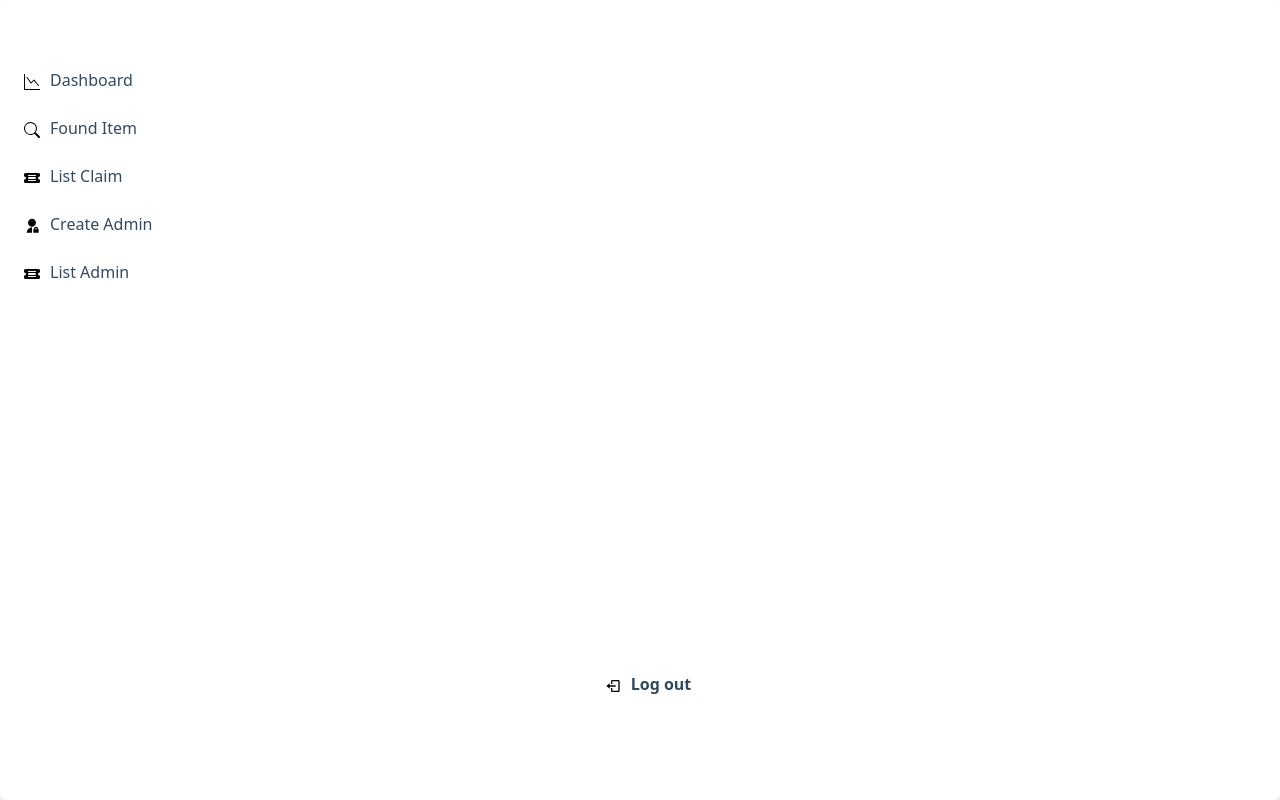
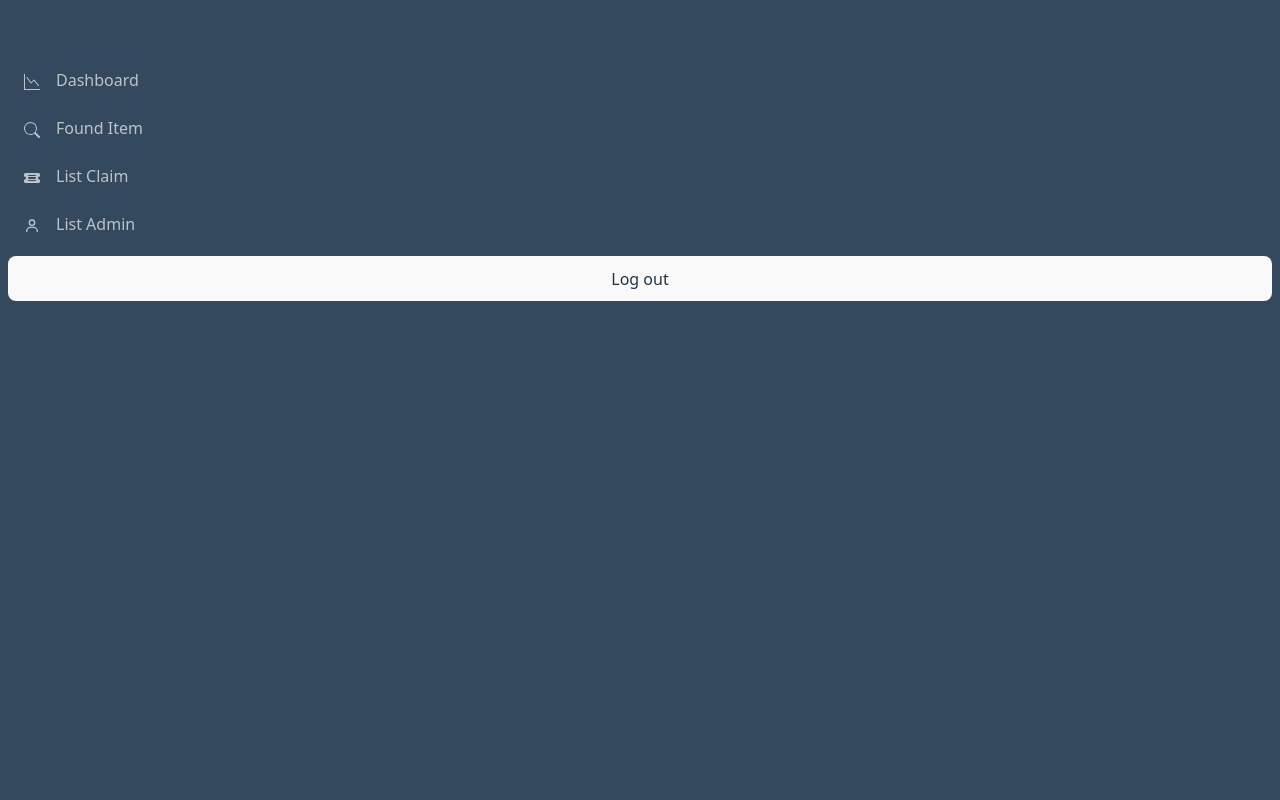
Before and after one commit to raihanrahman90/LostFoundAngkasaPura-FE, a React (Vite) app: page /admin/navbar in a window 1280 px wide. Built offline with nearby package versions, Linux system fonts and the light colour scheme.

Commit message:
change color

```diff
--- a/src/Asset/style.css
+++ b/src/Asset/style.css
@@ -23,12 +23,6 @@
     margin-right: auto;
 }
 
-.menu_link{
-    color: var(--bs-dark);
-    font-size: 16px;
-    padding-left: 10px;
-    font-weight: 400;
-}
 .menu_link_singout{
     color: rgb(5, 5, 5);
     font-size: 20px;
@@ -38,19 +32,25 @@
 }
 
 .menu_link_singout:hover{
-    background-color: #138FC7;
+    background-color: var(--bs-white);
     border-radius: 2px;
 }
+.menu_link{
+    color: var(--bs-secondary);
+}
+.menu_link a{
+    color: var(--bs-secondary);
+}
+.menu_link:hover{
+    color: var(--bs-dark);
+}
+.menu_link:hover a{
+    color: var(--bs-dark);
+}
 .sidebar li:hover{
-    background-color: #138FC7;
+    background-color: var(--bs-white);
     border-radius: 3px;
 }
-.sidebar li:hover .menu_link, .sidebar li:hover svg{
-    background-color: #138FC7;
-    border-radius: 3px;
-    color: white!important;
-}
-
 .NavbarBG {
     width: 100%; /* Set the width to 100% to take the full width */
     background-color: #ffffff; /* Primary color - You can change it to any color you want */
@@ -86,11 +86,8 @@
     width: 52px;
 }
 .sidebar > button:hover{
-    background-color: #138FC7;
-}
-.sign-out{
-    position: absolute;
-    bottom: 50px;
+    background-color: var(--bs-white);
+    color: var(--bs-dark);
 }
 .admin table{
     border-bottom: 4px solid #f8f9fd;
@@ -110,6 +107,6 @@
 .admin thead{
     color: white;
 }
-.admin{
-    background-color: #138FC7;
+.table{
+    min-height: 500px;
 }
--- a/src/Page/Admin/AdminDefault.jsx
+++ b/src/Page/Admin/AdminDefault.jsx
@@ -4,16 +4,16 @@ import Navbar from "./Navbar";
 export const AdminDefault = ({title, body}) =>{
 
   return (
-    <div className="bg-secondary h-100 px-3 roboto shadow admin">
-      <div className="row pt-5 pb-5 h-100">
-        <div className="col-lg-2 col-md-3 col-sm-4">
+    <div className="bg-secondary h-100 roboto shadow admin">
+      <div className="row h-100 px-0">
+        <div className="col-lg-2 col-md-3 col-sm-4 px-0">
           <Navbar />
         </div>
 
         <div
-          className="col-lg-10 col-md-9 col-sm-8 pt-5 bg-white  shadow"
+          className="col-lg-10 col-md-9 col-sm-8 py-5 bg-white shadow px-5"
         >
-          <div className="d-flex justify-content-between row">
+          <div className="rounded shadow h-100 p-3">
             <h3>{title}</h3>
             {body}
           </div>
--- a/src/Page/Admin/ListAdmin/ListAdmin.jsx
+++ b/src/Page/Admin/ListAdmin/ListAdmin.jsx
@@ -2,6 +2,7 @@ import React, { useState, useEffect } from "react";
 import { AdminDefault } from "../AdminDefault";
 import axios from "axios";
 import Cookies from "js-cookie";
+import { Link } from 'react-router-dom';
 
 export default function ListAdmin() {
   const [data, setData] = useState([]);
@@ -50,6 +51,9 @@ export default function ListAdmin() {
       body={
         <>
           <div className="mt-5">
+            <div className="w-100">
+              <Link to="/Admin/CreateAdmin" className="btn btn-primary text-white float-right">Add Admin</Link>
+            </div>
                 <div className="mt-2 rounded border">
                   <table className="table table-bordered pt-5 rounded">
                     <thead>
@@ -66,7 +70,7 @@ export default function ListAdmin() {
                           <td>{item.name}</td>
                           <td>{item.email}</td>
                           <td>{item.access}</td>
-                            <td><button className="bg-danger" onClick={() => {}} >Hapus</button></td>
+                            <td><button className="bg-danger text-white btn" onClick={() => {}} >Hapus</button></td>
                         </tr>
                       ))}
                     </tbody>
--- a/src/Page/Admin/ListClaim/DetailClaim.jsx
+++ b/src/Page/Admin/ListClaim/DetailClaim.jsx
@@ -1,5 +1,4 @@
 import React, { useState, useEffect } from "react";
-import Navbar from "../Navbar";
 import { useLocation } from "react-router-dom";
 import axios from "axios";
 import Cookies from "js-cookie";
--- a/src/Page/Admin/ListClaim/ListClaim.jsx
+++ b/src/Page/Admin/ListClaim/ListClaim.jsx
@@ -29,7 +29,7 @@ export default function ListClaim() {
   }, []);
   return (
     <AdminDefault
-      title={"Detail Claim"}
+      title={"List Claim"}
       body={
         <div className="container mt-5">
           {data.map((item, index) => (
--- a/src/Page/Admin/ListClaim/ListData.jsx
+++ b/src/Page/Admin/ListClaim/ListData.jsx
@@ -11,33 +11,35 @@ export default function ListData({
   return (
     <div>
       <div className="border rounded p-3 mb-3 me-5 d-flex justify-content-between">
-        <div className="d-flex">
-          <p>
-            id : <br />
-            {id}
-          </p>
-          <p className="ms-5">
-            Nama Barang : <br />
-            {name}
-          </p>
-          <p className="ms-5">
-            Status : <br />
-            {status}
-          </p>
-          <p className="ms-5 ">
-            Tanggal Claim : <br />
-            {claimDate}
-          </p>
+        <div className="row">
+          <div className="col-4">
+            Nama Barang
+          </div>
+          <div className="col-8">
+            : {name}
+          </div>
+          <div className="col-4">
+            Status
+          </div>
+          <div className="col-8">
+            : {status}
+          </div>
+          <div className="col-4">
+            Tanggal Claim
+          </div>
+          <div className="col-8">
+            : {claimDate}
+          </div>
         </div>
-        <div>
-          <button className="border border-0 pb-2 bg-success text-white px-3 border-dark text-dark me-3 fw-bold pt-2 rounded text-decoration-none">
+        <div className='d-flex justify-content-center my-auto'>
+          <button className="btn btn-success me-1 text-white">
             Terima
           </button>
-          <button className="border border-0 pb-2 bg-danger text-white px-3 border-dark text-dark me-3 fw-bold pt-2 rounded text-decoration-none">
+          <button className="btn btn-danger me-1 text-white">
             Tolak
           </button>
           <Link
-            className="border border-0 pb-2 bg-secondary text-white px-3 border-dark text-dark me-3 fw-bold pt-2 rounded text-decoration-none"
+            className="btn btn-primary text-white"
             to="/admin/DetailClaim"
             state={{ from : id}}
           >
--- a/src/Page/Admin/Navbar.jsx
+++ b/src/Page/Admin/Navbar.jsx
@@ -5,8 +5,7 @@ import '../../Asset/style.css';
 import Cookies from 'js-cookie';
 import { useNavigate } from 'react-router-dom';
 import { BsGraphDown, BsSearch, BsTicketDetailedFill } from "react-icons/bs";
-import { RiAdminFill } from "react-icons/ri";
-import { BiLogOut } from "react-icons/bi";
+import { BiLogOut, BiUser } from "react-icons/bi";
 
 
 
@@ -19,35 +18,34 @@ export default function Navbar() {
     navigate('/admin');
   };
   const listMenu = [
-    {icon:<BsGraphDown style={{color: "black"}}/>, to:'/admin/dashboard', text:'Dashboard'},
-    {icon:<BsSearch style={{color: "black"}}/>, to:'/admin/FoundItem', text:'Found Item'},
-    {icon:<BsTicketDetailedFill style={{color: "black"}}/>, to:'/admin/ListClaim', text:'List Claim'},
-    {icon:<RiAdminFill style={{color: "black"}}/>, to:'/admin/CreateAdmin', text:'Create Admin'},
-    {icon:<BsTicketDetailedFill style={{color: "black"}}/>, to:'/admin/ListAdmin', text:'List Admin'}
+    {icon:<BsGraphDown/>, to:'/admin/dashboard', text:'Dashboard'},
+    {icon:<BsSearch/>, to:'/admin/FoundItem', text:'Found Item'},
+    {icon:<BsTicketDetailedFill/>, to:'/admin/ListClaim', text:'List Claim'},
+    {icon:<BiUser/>, to:'/admin/ListAdmin', text:'List Admin'}
 
   ]
   return (
-    <div className='bg-white mx-auto px-xl-2 px-lg-0 position-relative h-100 rounded pt-5 sidebar shadow'>
+    <div className='bg-dark mx-auto px-xl-2 px-lg-0 position-relative h-100 pt-5 sidebar shadow'>
       <ul style={{ listStyle: 'none', padding:'0px'}}>
         {listMenu.map(element => {
-          return <li className='py-1 px-lg-3 px-md-1 text-dark my-3' style={{fontSize:'16px'}}>
-            <Link className="decoration-none w-100" to={element.to}>
+          return <li className='py-1 px-lg-3 px-md-1 text-white my-3 pe-xl-5 menu_link' style={{fontSize:'16px'}}>
+            <Link className="decoration-none w-100 ml-3" to={element.to}>
               {element.icon}
-              <span className='menu_link'>
+              <span className='ms-3'>
                 {element.text}
               </span>
             </Link>
           </li>
         })}
+        <li className="mt-auto">
+          <button className="decoration-none w-100 ml-3">
+              <span className=''>
+                Log out
+              </span>
+          </button>
+        </li>
       </ul>
 
-      {/* create button logout */}
-      <button className="btn btn-outline-primary border-0 text-dark my-5 w-100 sign-out " onClick={logout}  >
-        <BiLogOut style={{color: "black"}}  className=''/>
-        <span  className='menu_link fw-bold '>
-          Log out
-        </span>
-      </button>
 
     </div>
   );
--- a/src/custom.scss
+++ b/src/custom.scss
@@ -1,7 +1,7 @@
 $theme-colors: (
   "primary": #138FC7,
   "danger": #e74c3c,
-  "secondary":#ecf0f1,
+  "secondary":#bdc3c7,
   "success":#2ecc71,
   "warning":#f1c40f,
   "dark":#34495e
```
Also changed, not shown: src/Page/Admin/ItemFound/ItemFoundList.jsx (+10 -13 lines), src/Page/Admin/ListAdmin/CreateAdmin.jsx (+6 -4 lines), 1 other file (tests, documents, lock files or other folders).
